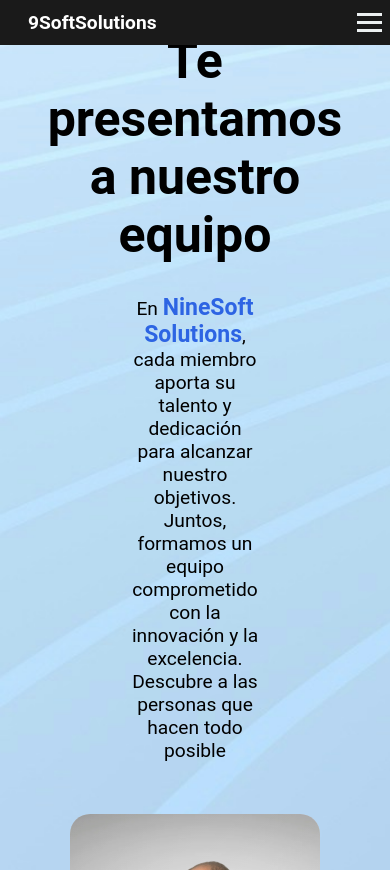
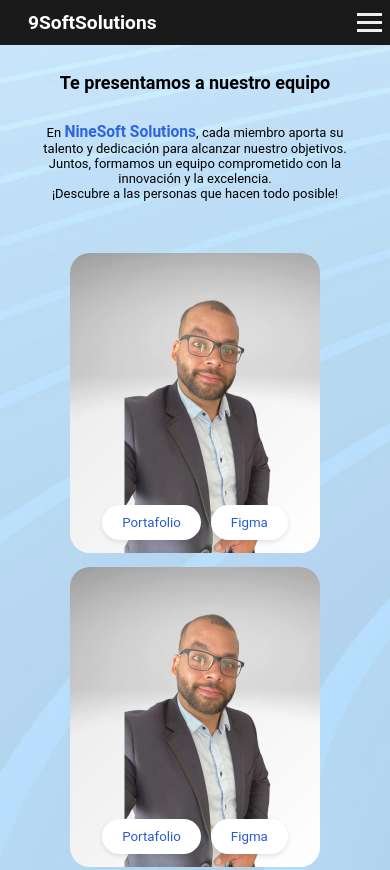
Before and after one commit to NineSoftSolutions/ConsultoraWeb_NineSoftSolutions, a plain HTML site: page pages/nosotros.html in a window 390 px wide. Shown: the top 870 px of the page. Drawn offline with Linux system fonts and the light colour scheme.

Commit message:
style: seccion nosotros

```diff
--- a/css/styles.css
+++ b/css/styles.css
@@ -194,7 +194,15 @@
   padding: 10px 20px;
   cursor: pointer;
   box-shadow: 0 2px 5px rgba(0, 0, 0, 0.1);
-  transition: box-shadow 0.3s ease;
+  transition: background-color 0.3s, transform 0.3s, box-shadow 0.3s;
+  color: #295bce;
+}
+
+.nosotros-card button:hover{
+  background-color: #295bce;
+  color: #ffffff;
+  transform: translateY(-2px);
+  box-shadow: 0 4px 8px rgba(0, 0, 0, 0.2);
 }
 
 /* Footer */
@@ -214,21 +222,7 @@
   margin-bottom: 1rem;
 } */
 
-@media (max-width: 1400px) {
-  .nosotros-cards-container {
-    display: grid;
-    grid-template-columns: 1fr 1fr 1fr ;
-    gap: 10px;
-  }
-}
 
-@media (max-width: 825px) {
-    .nosotros-cards-container {
-    display: grid;
-    grid-template-columns: 1fr ;
-    gap: 10px;
-  }
-}
 
 .main-content {
     display: inline-flex;
@@ -357,6 +351,26 @@
 }
 
 
+/* MEDIA QUERIS */
+
+
+@media (max-width: 1400px) {
+  .nosotros-cards-container {
+    display: grid;
+    grid-template-columns: 1fr 1fr 1fr ;
+    gap: 10px;
+  }
+}
+
+@media (max-width: 825px) {
+    .nosotros-cards-container {
+    display: grid;
+    grid-template-columns: 1fr ;
+    gap: 10px;
+  }
+}
+
+
 @media (max-width: 768px) {
   .navbar-container {
     position: static;
@@ -406,6 +420,21 @@
   .menu-toggle:checked ~ .hamburger-menu span:nth-child(3) {
     transform: rotate(-45deg) translate(7px, -6px);
   }
+
+   .nosotros-container p {
+    font-size: small;
+    width: 100%;
+    text-align: center;
+  }
+
+  .nosotros-container h1{
+    text-align: center;
+    margin-top: 40px;
+    font-size: 18px;
+    width: 100%;
+  }
+
+
 }
 
 
--- a/pages/nosotros.html
+++ b/pages/nosotros.html
@@ -39,8 +39,8 @@
           En <span>NineSoft Solutions</span>, cada miembro aporta su talento y
           dedicación para alcanzar nuestro objetivos. Juntos, formamos un equipo
           comprometido con la innovación y la excelencia.
-          <br>Descubre a las
-          personas que hacen todo posible
+          <br>¡Descubre a las
+          personas que hacen todo posible!
         </p>
         <div class="nosotros-cards-container">
             <div class="nosotros-card card-1">
```
